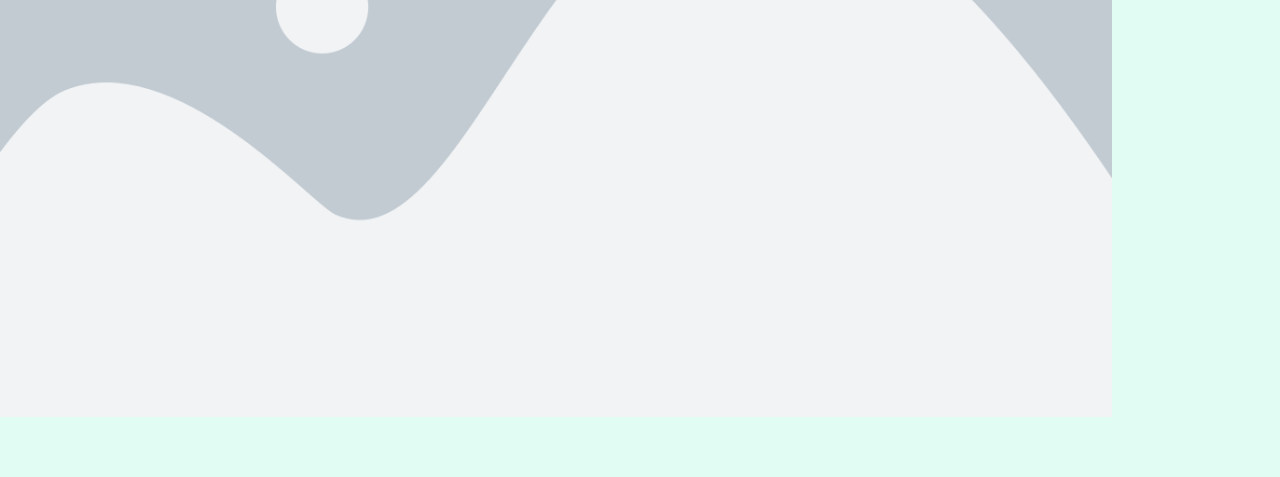
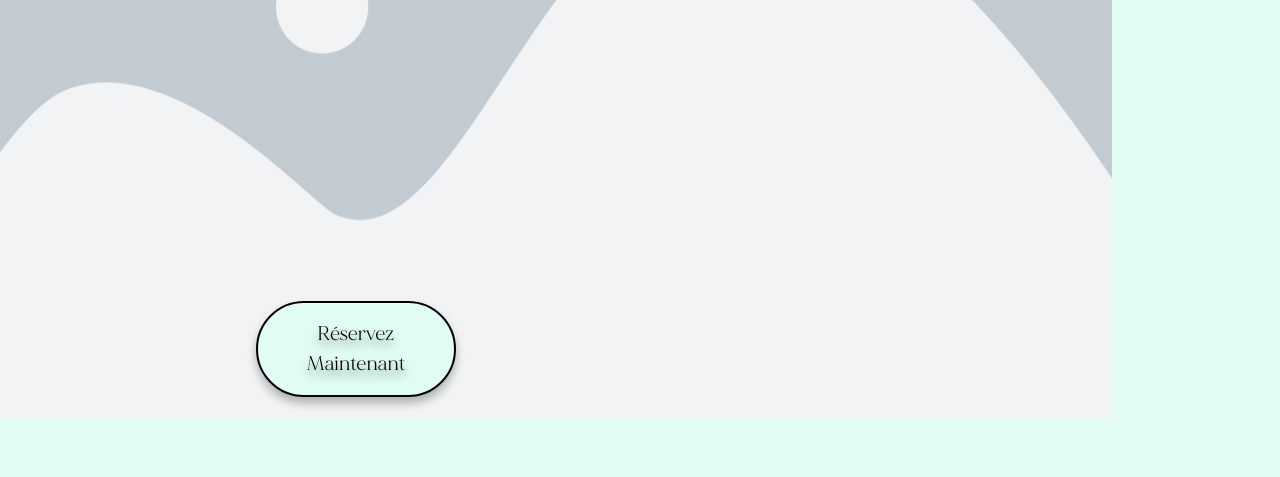
Before and after one commit to AlisonSelway/ALPHA_Web4, a plain HTML site: page Index.html in a window 1280 px wide. Shown: the part 323-800 px from the top of the page. Drawn offline with Linux system fonts and the light colour scheme.

Commit message:
Remise Alpha, ajout bouton au header pour reserver.

```diff
--- a/Index.html
+++ b/Index.html
@@ -14,6 +14,7 @@
 
             <!-- Bouton de l'ouverture du menu rétractable -->
             <figure>
+                <a class="btn-secondaire reserverPrincipal" href="#">Réservez Maintenant</a>
                 <img class="header--img" src="Assets/images/placeholder.png" alt="ImageCarroussel">
                 <img class="logo" src="Assets/images/Fichier 2.png" alt="Logo Rives Boréals">
                 <svg id='burger--menu' viewBox="0 0 100 80" width="40" height="40" onclick="openNav()">
--- /dev/null
+++ b/css/_composant/header-btn.css
@@ -0,0 +1,11 @@
+figure {
+    position: relative;
+}
+
+a.reserverPrincipal {
+    position: absolute;
+    bottom: 0;
+    text-align: center;
+    left: 20%;
+    background-color: var(--g-claire);
+}
--- a/css/_composant/header-image.css
+++ b/css/_composant/header-image.css
@@ -1,12 +1,13 @@
 /*[ COMPOSANT header-image]*/
 /* ------------------------------------------------------------ */
 
-figure{
+figure {
     height: 740px;
     width: 100%;
 
 }
-.header--img{
+
+.header--img {
     height: 100%;
     object-fit: cover;
 }
--- a/css/style.css
+++ b/css/style.css
@@ -10,6 +10,7 @@
 @import url('_composant/nav-close.css');
 @import url('_composant/header-logo.css');
 @import url('_composant/header-image.css');
+@import url('_composant/header-btn.css');
 @import url('_composant/description.css');
 @import url('_composant/pub-ouverture.css');
 @import url('_composant/btns.css');
```
